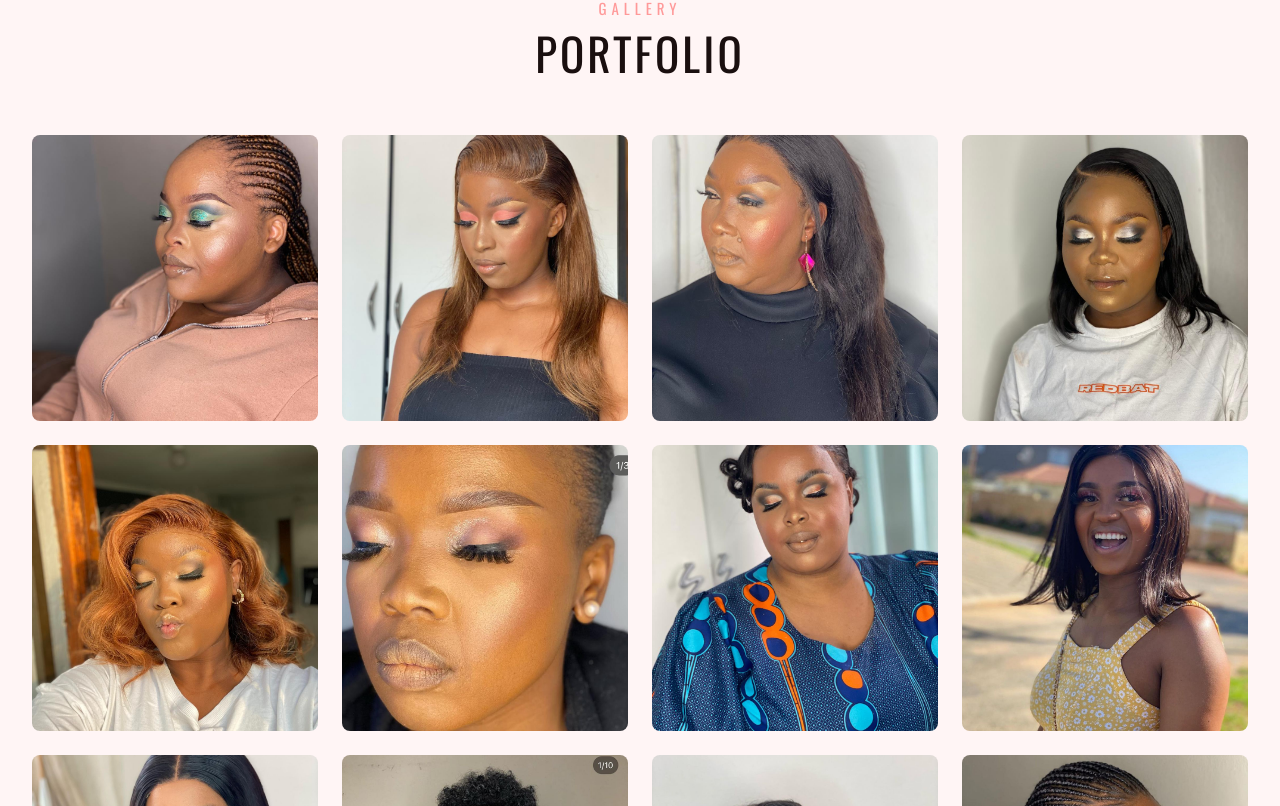
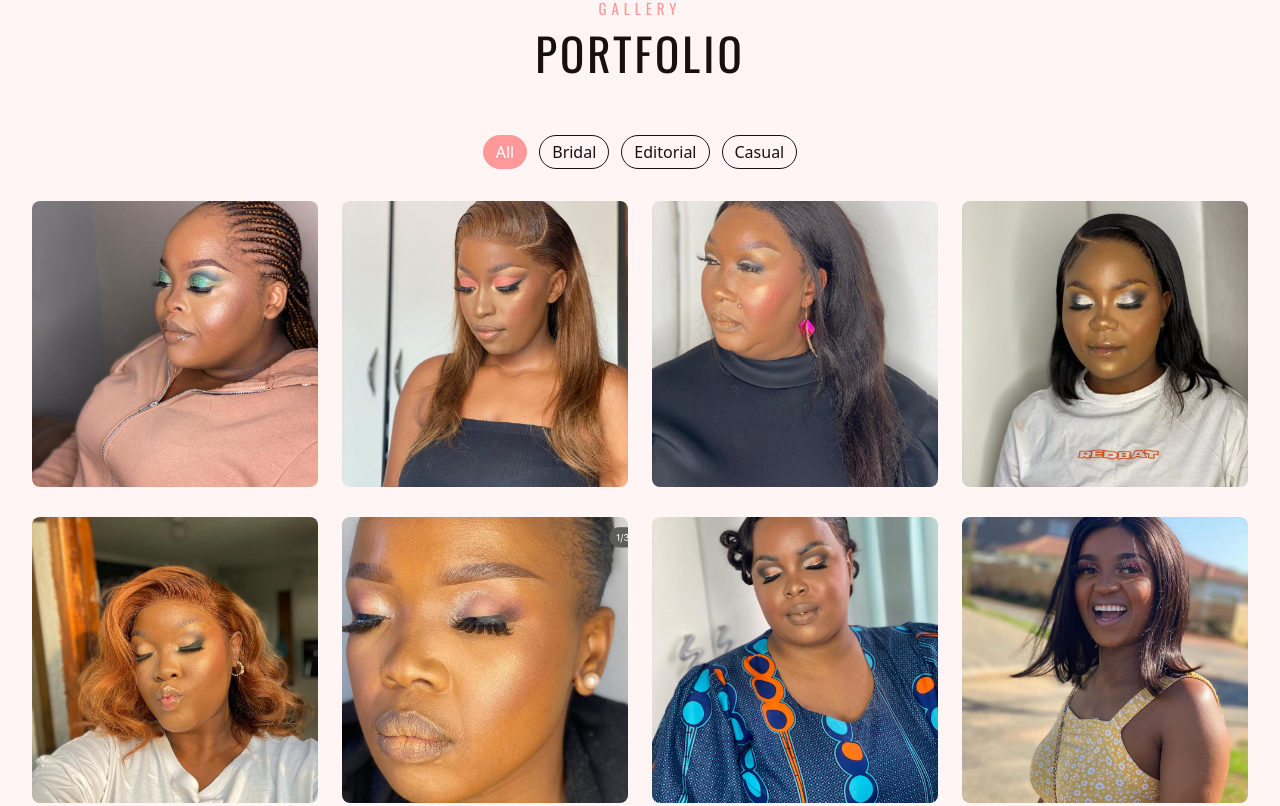
Before and after one commit to MinenhleDlaminiDev/Beatsbyjess, a React (Vite) app: page /gallery in a window 1280 px wide. Shown: the part 2994-3800 px from the top of the page. Built offline with nearby package versions, Linux system fonts and the light colour scheme.

Commit message:
Lightbox for gallery images

```diff
--- a/src/components/InView.tsx
+++ b/src/components/InView.tsx
@@ -4,6 +4,7 @@ type InViewProps = {
   className?: string;
   delayMs?: number;
   distancePx?: number;
+  once?: boolean;
 };
 
 const ease = "cubic-bezier(0.25,0.46,0.45,0.94)";
@@ -13,6 +14,7 @@ export const InView: React.FC<PropsWithChildren<InViewProps>> = ({
   className,
   delayMs = 0,
   distancePx = 14,
+  once = true,
 }) => {
   const ref = useRef<HTMLDivElement | null>(null);
   const [visible, setVisible] = useState(false);
@@ -30,11 +32,13 @@ export const InView: React.FC<PropsWithChildren<InViewProps>> = ({
         if (entry.isIntersecting) {
           if (delayMs) {
             const id = setTimeout(() => setVisible(true), delayMs);
-            observer.unobserve(entry.target);
+            if (once) observer.unobserve(entry.target);
             return () => clearTimeout(id);
           }
           setVisible(true);
-          observer.unobserve(entry.target);
+          if (once) observer.unobserve(entry.target);
+        } else if (!once) {
+          setVisible(false);
         }
       });
     }, { threshold: 0.15, rootMargin: "0px 0px -10% 0px" });
--- /dev/null
+++ b/src/components/Lightbox.tsx
@@ -0,0 +1,85 @@
+import React, { useEffect } from "react";
+
+type LightboxProps = {
+  src: string | null;
+  alt?: string;
+  onClose: () => void;
+  onPrev?: () => void;
+  onNext?: () => void;
+  hasPrev?: boolean;
+  hasNext?: boolean;
+};
+
+export const Lightbox: React.FC<LightboxProps> = ({ src, alt = "Preview", onClose, onPrev, onNext, hasPrev = true, hasNext = true }) => {
+  useEffect(() => {
+    const onKey = (e: KeyboardEvent) => {
+      if (e.key === "Escape") onClose();
+      if (e.key === "ArrowLeft") onPrev?.();
+      if (e.key === "ArrowRight") onNext?.();
+    };
+    window.addEventListener("keydown", onKey);
+    return () => window.removeEventListener("keydown", onKey);
+  }, [onClose]);
+
+  if (!src) return null;
+
+  return (
+    <div
+      className="fixed inset-0 z-50 flex items-center justify-center bg-black/70"
+      onClick={onClose}
+      style={{ backdropFilter: "blur(2px)", opacity: 0, animation: "lbFade 250ms ease-out forwards" }}
+    >
+      <style>
+        {`
+          @keyframes lbFade { from { opacity: 0 } to { opacity: 1 } }
+          @keyframes lbSlideUp { from { transform: translateY(16px); opacity: .9 } to { transform: translateY(0); opacity: 1 } }
+        `}
+      </style>
+      <div
+        className="relative max-w-5xl w-[92vw] max-h-[85vh] overflow-hidden rounded-lg shadow-xl bg-black flex items-center justify-center"
+        onClick={(e) => e.stopPropagation()}
+        style={{ animation: "lbSlideUp 300ms cubic-bezier(0.25,0.46,0.45,0.94) forwards" }}
+      >
+        <img src={src} alt={alt} className="block max-w-full max-h-[85vh] h-auto w-auto m-auto object-contain" />
+
+        {/* Arrows */}
+        {hasPrev && (
+          <button
+            aria-label="Previous image"
+            onClick={onPrev}
+            className="absolute left-2 md:left-3 top-1/2 -translate-y-1/2 text-white/90 hover:text-white bg-black/30 hover:bg-black/40 rounded-full w-9 h-9 flex items-center justify-center"
+          >
+            <svg width="20" height="20" viewBox="0 0 24 24" fill="none" stroke="currentColor" strokeWidth="2" strokeLinecap="round" strokeLinejoin="round">
+              <polyline points="15 18 9 12 15 6"></polyline>
+            </svg>
+          </button>
+        )}
+        {hasNext && (
+          <button
+            aria-label="Next image"
+            onClick={onNext}
+            className="absolute right-2 md:right-3 top-1/2 -translate-y-1/2 text-white/90 hover:text-white bg-black/30 hover:bg-black/40 rounded-full w-9 h-9 flex items-center justify-center"
+          >
+            <svg width="20" height="20" viewBox="0 0 24 24" fill="none" stroke="currentColor" strokeWidth="2" strokeLinecap="round" strokeLinejoin="round">
+              <polyline points="9 18 15 12 9 6"></polyline>
+            </svg>
+          </button>
+        )}
+
+        {/* Close (X) */}
+        <button
+          aria-label="Close"
+          onClick={onClose}
+          className="absolute top-2 right-2 md:top-3 md:right-3 text-white/90 hover:text-white bg-black/30 hover:bg-black/40 rounded-full w-9 h-9 flex items-center justify-center"
+        >
+          <svg width="18" height="18" viewBox="0 0 24 24" fill="none" stroke="currentColor" strokeWidth="2" strokeLinecap="round" strokeLinejoin="round">
+            <line x1="18" y1="6" x2="6" y2="18"></line>
+            <line x1="6" y1="6" x2="18" y2="18"></line>
+          </svg>
+        </button>
+      </div>
+    </div>
+  );
+};
+
+export default Lightbox;
--- a/src/screens/MuaPortfolio/sections/PortfolioGallerySection/PortfolioGallerySection.tsx
+++ b/src/screens/MuaPortfolio/sections/PortfolioGallerySection/PortfolioGallerySection.tsx
@@ -1,4 +1,4 @@
-import React from "react";
+import React, { useMemo, useState } from "react";
 import Gallery1 from "../../../../assets/Gallery1.jpeg"
 import Gallery2 from "../../../../assets/Gallery2.jpeg"
 import Gallery3 from "../../../../assets/Gallery3.jpeg"
@@ -11,10 +11,12 @@ import Gallery9 from "../../../../assets/Gallery9.jpg"
 import Gallery10 from "../../../../assets/Gallery10.jpg"
 import Gallery11 from "../../../../assets/Gallery11.jpg"
 import Gallery12 from "../../../../assets/Gallery12.jpg"
-
-
+import InView from "../../../../components/InView";
+import Lightbox from "../../../../components/Lightbox";
 
 export const PortfolioGallerySection = (): JSX.Element => {
+  const [active, setActive] = useState<string | null>(null);
+  const [filter, setFilter] = useState<string>("All");
   const galleryImages = [
     Gallery1,
     Gallery2,
@@ -29,6 +31,16 @@ export const PortfolioGallerySection = (): JSX.Element => {
     Gallery11,
     Gallery12
   ];
+
+  const categories = useMemo(() => (["All", "Bridal", "Editorial", "Casual"]), []);
+  const filtered = useMemo(() => {
+    if (filter === "All") return galleryImages;
+    return galleryImages.filter((_, i) =>
+      (filter === "Bridal" && i % 3 === 0) ||
+      (filter === "Editorial" && i % 3 === 1) ||
+      (filter === "Casual" && i % 3 === 2)
+    );
+  }, [galleryImages, filter]);
 
   return (
     <section className="relative w-full bg-[#fff5f5] py-12 md:py-16">
@@ -49,20 +61,55 @@ export const PortfolioGallerySection = (): JSX.Element => {
 
           </div>
 
+          <div className="flex items-center justify-center gap-2 md:gap-3 mb-8">
+            {categories.map((c) => (
+              <button
+                key={c}
+                onClick={() => setFilter(c)}
+                className={`px-3 py-1 rounded-full border transition-all duration-300 ${filter === c ? 'bg-[#ff9999] text-white border-[#ff9999]' : 'border-[#1a0f0f] text-[#1a0f0f] hover:bg-[#ffe1da]'}`}
+              >
+                {c}
+              </button>
+            ))}
+          </div>
+
           <div className="grid grid-cols-2 md:grid-cols-3 lg:grid-cols-4 gap-4 md:gap-6">
-            {galleryImages.map((image, index) => (
-              <div key={index} className="aspect-square overflow-hidden rounded-lg">
-                <img
-                  className="w-full h-full object-cover hover:scale-105 transition-transform duration-300"
-                  alt={`Gallery image ${index + 1}`}
-                  src={image}
-                />
-              </div>
+            {filtered.map((image, index) => (
+              <InView key={image} delayMs={index * 80}>
+                <button
+                  className="relative aspect-square overflow-hidden rounded-lg group w-full"
+                  onClick={() => setActive(image)}
+                >
+                  <img
+                    className="w-full h-full object-cover transition-transform duration-500 group-hover:scale-105"
+                    alt={`Gallery image`}
+                    src={image}
+                  />
+                  <div className="absolute inset-0 bg-[rgba(255,160,122,0)] group-hover:bg-[rgba(255,160,122,0.18)] transition-colors duration-300" />
+                </button>
+              </InView>
             ))}
           </div>
         </div>
       </div>
-
+      <Lightbox
+        src={active}
+        onClose={() => setActive(null)}
+        onPrev={() => {
+          if (!active) return;
+          const currentIndex = filtered.indexOf(active);
+          const prevIndex = (currentIndex - 1 + filtered.length) % filtered.length;
+          setActive(filtered[prevIndex]);
+        }}
+        onNext={() => {
+          if (!active) return;
+          const currentIndex = filtered.indexOf(active);
+          const nextIndex = (currentIndex + 1) % filtered.length;
+          setActive(filtered[nextIndex]);
+        }}
+        hasPrev={filtered.length > 1}
+        hasNext={filtered.length > 1}
+      />
     </section>
   );
 };
```
